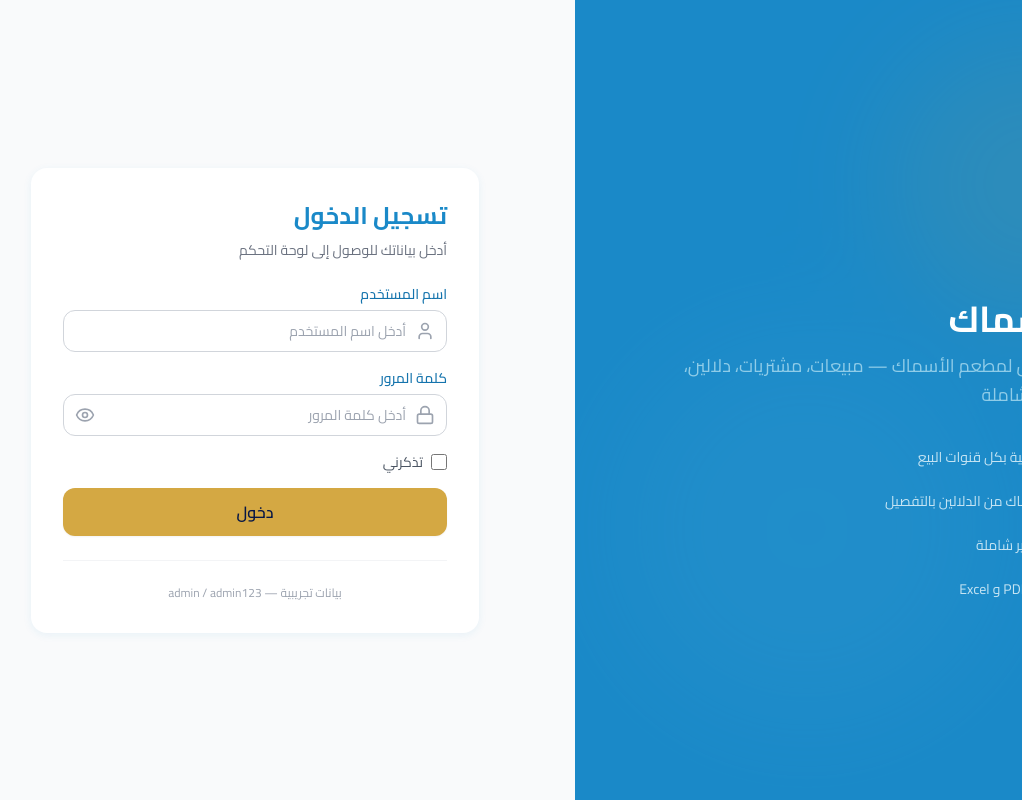
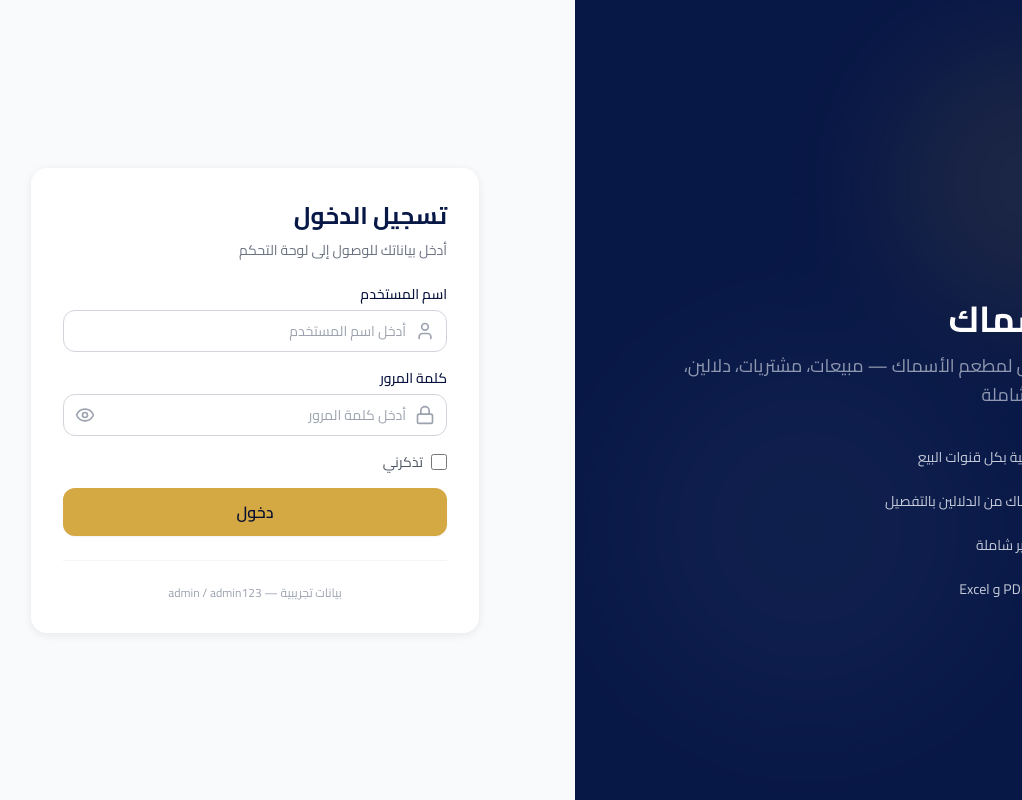
Before and after one commit to Nabilkarem911/Elbaharah, a Vue app in the folder frontend/: page /login in a window 1280 px wide. Shown: the whole page, without its empty margins (258-1280 px from the left). Built offline with nearby package versions, Linux system fonts and the light colour scheme.

Commit message:
fix: swap primary to dark navy #071746, accent to bright blue #1A89C8

```diff
--- a/frontend/tailwind.config.js
+++ b/frontend/tailwind.config.js
@@ -5,17 +5,22 @@ export default {
     extend: {
       colors: {
         primary: {
+          DEFAULT: '#071746',
+          50: '#E8EAF0',
+          100: '#C5CAD8',
+          200: '#8F98B0',
+          300: '#5A6588',
+          400: '#2A3268',
+          500: '#071746',
+          600: '#06123B',
+          700: '#050E30',
+          800: '#040A25',
+          900: '#02061A',
+        },
+        accent: {
           DEFAULT: '#1A89C8',
-          50: '#E8F4FB',
-          100: '#C5E4F3',
-          200: '#8FCCE8',
-          300: '#5AB5DC',
-          400: '#2A9DCE',
-          500: '#1A89C8',
-          600: '#1574AD',
-          700: '#071746',
-          800: '#051030',
-          900: '#030A1E',
+          light: '#3AA0DC',
+          dark: '#1574AD',
         },
         gold: {
           DEFAULT: '#D4A843',
@@ -30,9 +35,9 @@ export default {
         display: ['Cairo', 'sans-serif'],
       },
       boxShadow: {
-        card: '0 2px 8px rgba(26, 137, 200, 0.08)',
-        'card-hover': '0 4px 16px rgba(26, 137, 200, 0.15)',
-        sidebar: '4px 0 12px rgba(26, 137, 200, 0.1)',
+        card: '0 2px 8px rgba(7, 23, 70, 0.08)',
+        'card-hover': '0 4px 16px rgba(7, 23, 70, 0.15)',
+        sidebar: '4px 0 12px rgba(7, 23, 70, 0.1)',
       },
       animation: {
         'fade-in': 'fadeIn 0.3s ease-out',
```
